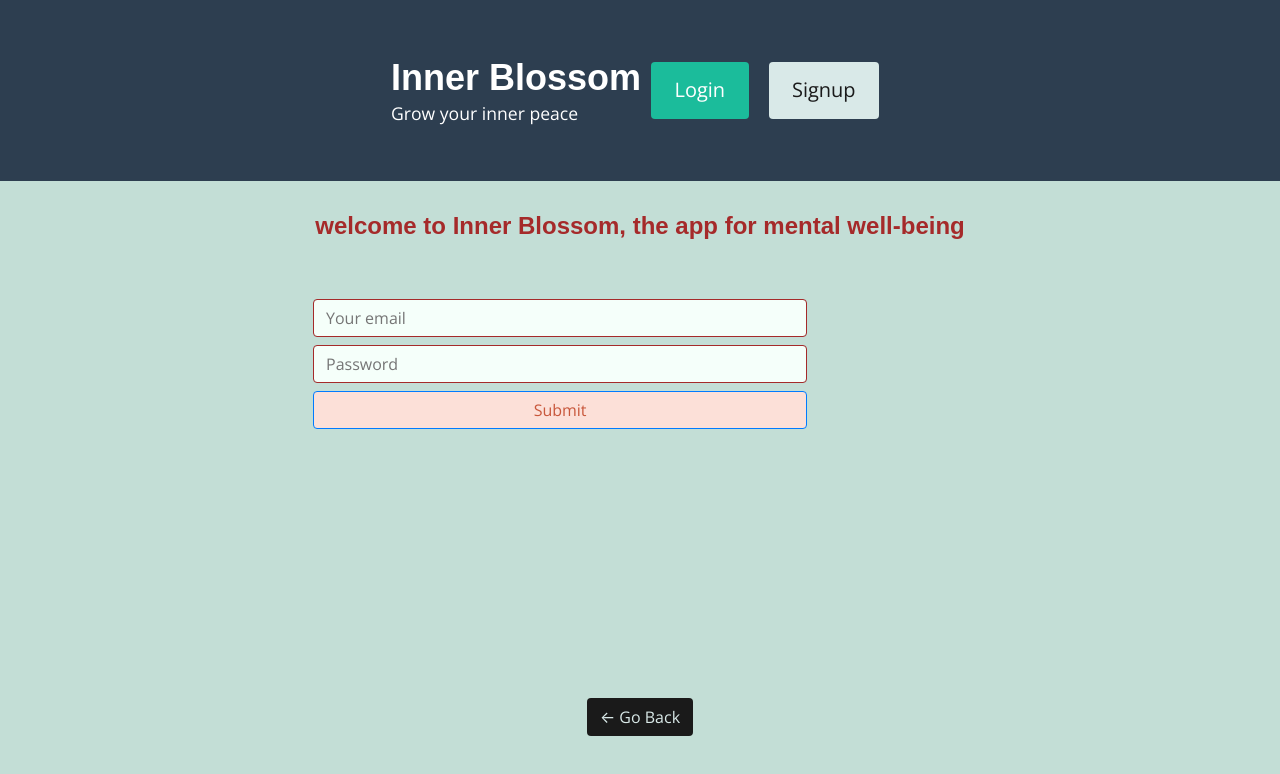
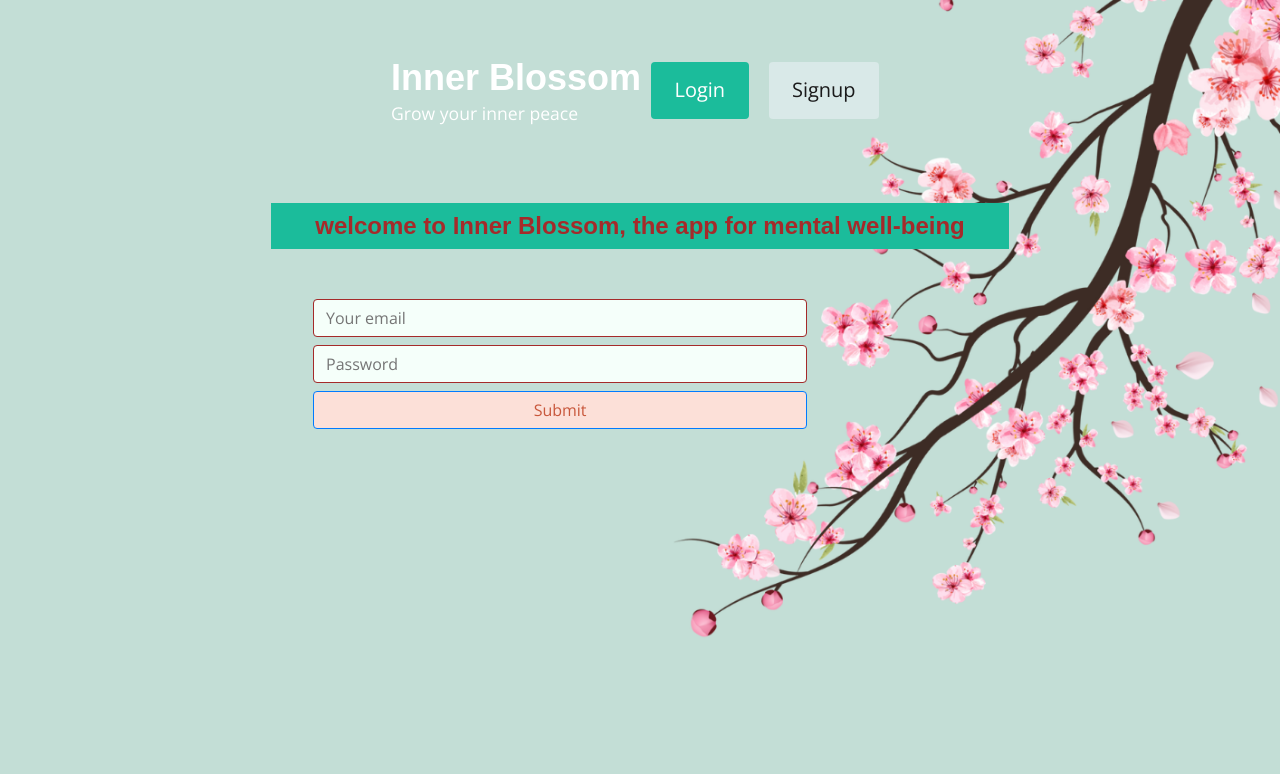
Before and after one commit to tunaabop/inner-blossom, a React (Create React App) app in the folder client/: page /login in a window 1280 px wide. Shown: the top 774 px of the page. Built offline with nearby package versions, Linux system fonts and the light colour scheme.

Commit message:
background and color changes

```diff
--- a/client/src/components/Footer/index.js
+++ b/client/src/components/Footer/index.js
@@ -7,14 +7,7 @@ const Footer = () => {
   return (
     <footer className="w-100 mt-auto bg-secondary p-4">
       <div className="container text-center mb-5">
-        {location.pathname !== '/' && (
-          <button
-            className="btn btn-dark mb-3"
-            onClick={() => navigate(-1)}
-          >
-            &larr; Go Back
-          </button>
-        )}
+
         {/* <h4>
           Made with{' '}
           <span
--- a/client/src/components/JournalList/index.js
+++ b/client/src/components/JournalList/index.js
@@ -78,10 +78,10 @@ const JournalList = ({
       {showTitle && <h3>{title}</h3>}
       {journalList.map((journal) => (
         <div key={journal._id} className="card mb-3">
-          <h4 className="card-header bg-primary text-light p-2 m-0">
+          <h4 className=" bg-primary bg-primary p-2 m-0">
             {showUsername ? (
               <Link
-                className="text-light"
+                className="bg-primary"
                 to={`/profiles/${journal.journalAuthor}`}
               >
                 <span style={{ fontSize: '1rem' }}>
--- a/client/src/styles/index.css
+++ b/client/src/styles/index.css
@@ -19,7 +19,10 @@ html {
  */
 body {
   margin: 0;
-  background-color: #c3ded6;
+  /* background-color: #c3ded6; */
+  background-image: url('../images/blossom.png');
+  background-repeat: no-repeat;
+  background-size: cover;
 }
 
 /**
@@ -362,6 +365,7 @@ body {
     'Segoe UI Symbol';
   font-size: 16px;
   color: #1a1a1a;
+  background-image: '../images/blossom.png';
 }
 
 h1,
@@ -884,8 +888,8 @@ a:hover {
   text-align: right !important;
 }
 
-.text-primary {
-  color: #2d3e50 !important;
+/* .text-primary {
+  color: #ffffff !important;
 }
 
 .text-info {
@@ -901,20 +905,20 @@ a:hover {
 }
 
 .text-light {
-  color: #d9e9e8 !important;
-}
-
-.text-dark {
+  color: #1bbc9b !important;
+} */
+
+/* .text-dark {
   color: #1a1a1a !important;
-}
-
-.text-white {
+} */
+
+/* .text-white {
   color: #ffffff !important;
-}
-
-.text-black {
+} */
+
+/* .text-black {
   color: #000000 !important;
-}
+} */
 
 .text-link {
   color: #1b89bc !important;
@@ -922,7 +926,9 @@ a:hover {
 
 /* BACKGROUND UTILS */
 .bg-primary {
-  background-color: #2d3e50 !important;
+  /* background-color: #c4ddd7!important; */
+  color:#000000;
+
 }
 
 .bg-info {
@@ -934,11 +940,12 @@ a:hover {
 }
 
 .bg-light {
-  background-color: black !important;
+  background-color:#fce0d8 !important;
+  color:#000000 !important;
 }
 
 .bg-dark {
-  background-color:#c3ded6 !important;
+  background-color:#1bbc9b !important;
 }
 
 .bg-white {
@@ -1023,7 +1030,7 @@ a:hover {
 }
 
 .btn.btn-danger {
-  background-color: #e64c66;
+  background-color: #1bbc9b;
   color: #ffffff;
 }
 
```
Also changed, not shown: client/src/images/blossom.png (added).
